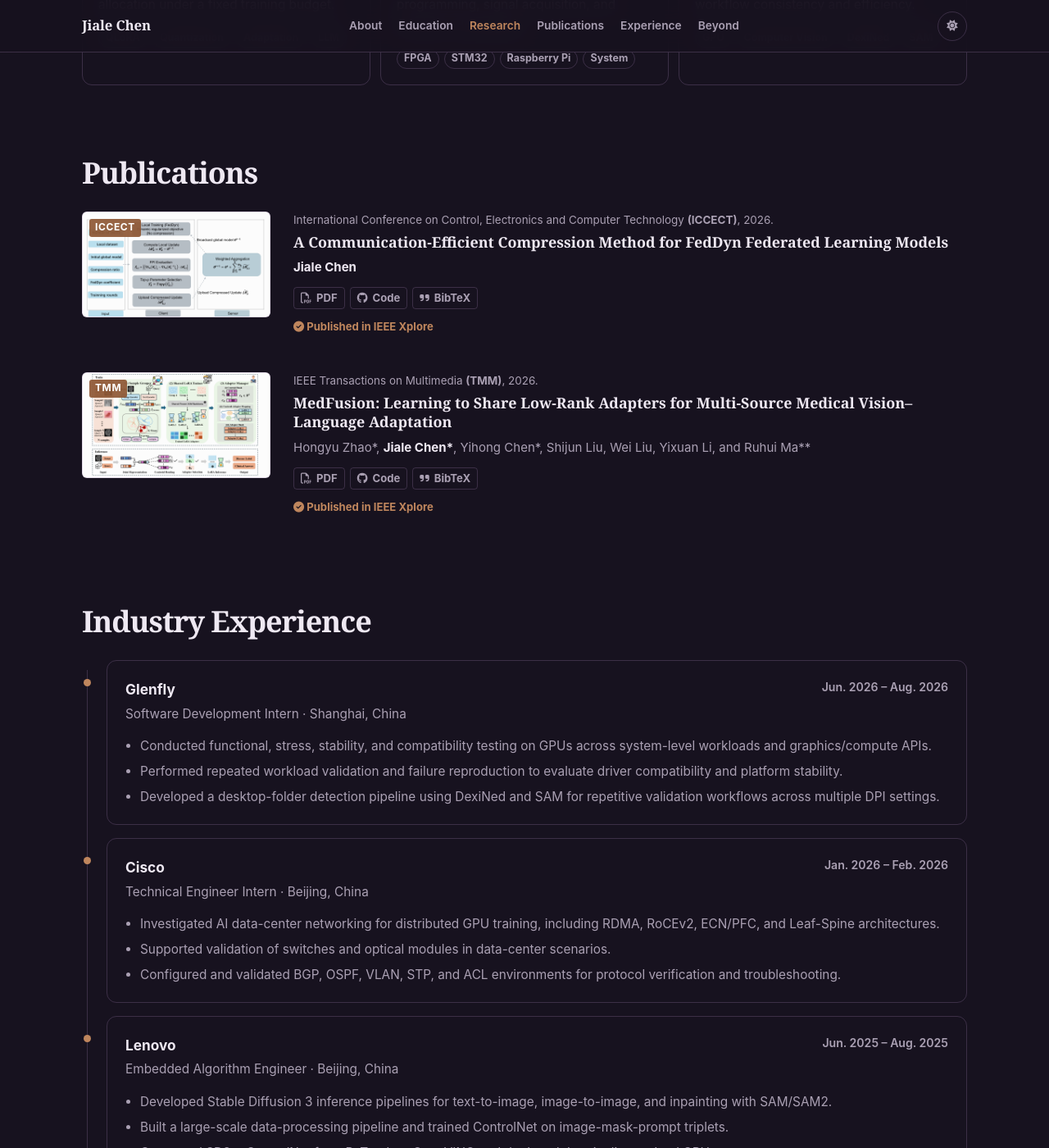
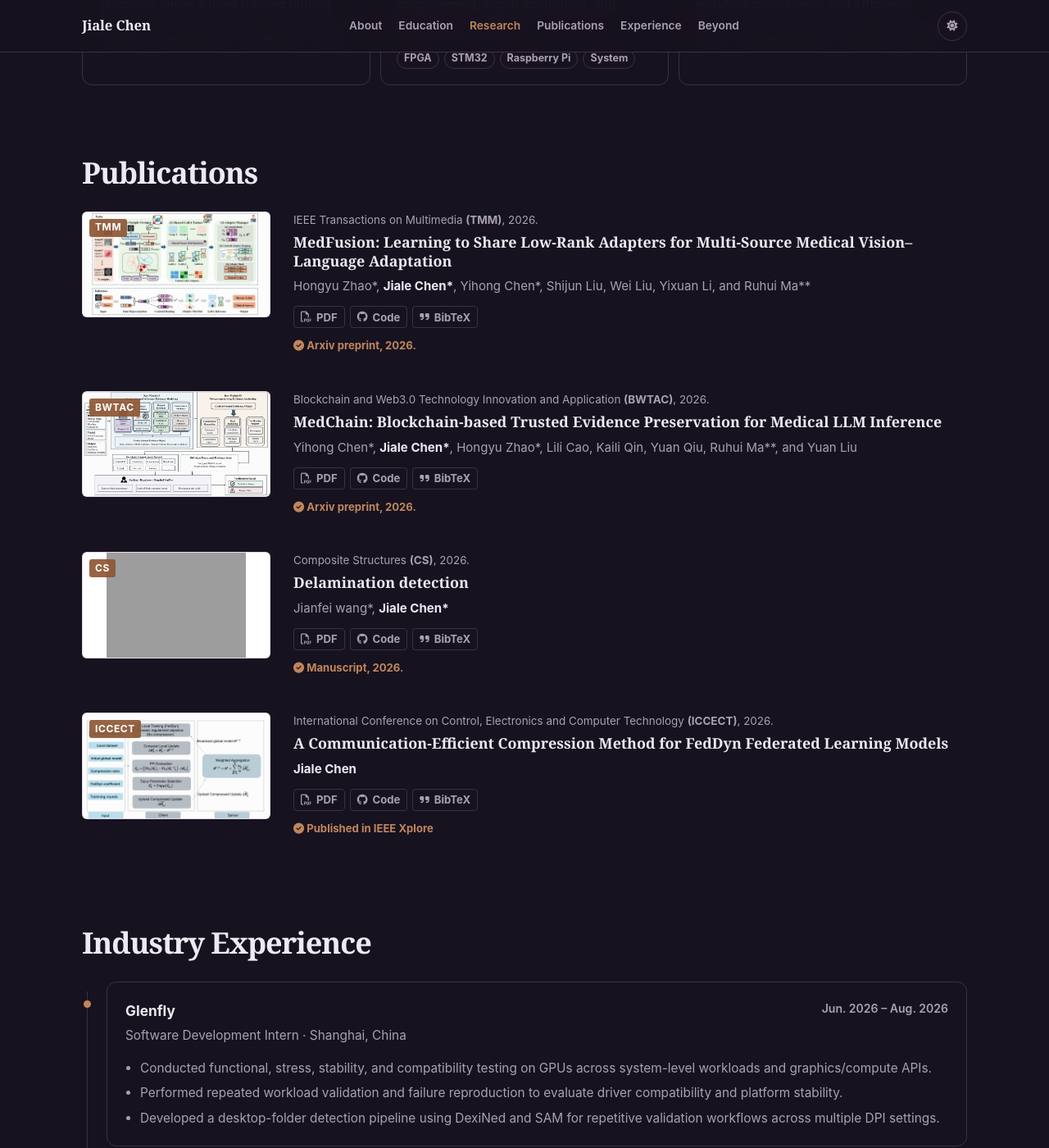
Before and after one commit to Chenjl13/Chenjl13.github.io, a Jekyll site: the page built from index.md, in a window 1280 px wide and 1400 px high, scrolled down 1905 px. Shown: the whole window at 82% size. Built offline with Jekyll 4.4.1, drawn with Linux system fonts in a browser that asks for light colours; nearby versions of some CDN libraries; a style sheet for code colours, icons or effects is not loaded; grey boxes are pictures that could not be loaded.

```diff
--- a/_data/publications.yml
+++ b/_data/publications.yml
@@ -1,4 +1,34 @@
 main:
+  - title: "MedFusion: Learning to Share Low-Rank Adapters for Multi-Source Medical Vision–Language Adaptation"
+    authors: "Hongyu Zhao*, <strong>Jiale Chen*</strong>, Yihong Chen*, Shijun Liu, Wei Liu, Yixuan Li, and Ruhui Ma**"
+    conference_short: "TMM"
+    conference: "IEEE Transactions on Multimedia <strong>(TMM)</strong>, 2026."
+    pdf: /assets/files/ICCECT.pdf
+    code: "https://github.com/Chenjl13/FedDyn-FPI"
+    bibtex: /assets/bib/ICCECT.txt
+    image: /assets/img/MedFusion.png
+    notes: "Arxiv preprint, 2026."
+
+  - title: "MedChain: Blockchain-based Trusted Evidence Preservation for Medical LLM Inference"
+    authors: "Yihong Chen*, <strong>Jiale Chen*</strong>, Hongyu Zhao*, Lili Cao, Kaili Qin, Yuan Qiu, Ruhui Ma**, and Yuan Liu"
+    conference_short: "BWTAC"
+    conference: "Blockchain and Web3.0 Technology Innovation and Application <strong>(BWTAC)</strong>, 2026."
+    pdf: /assets/files/ICCECT.pdf
+    code: "https://github.com/Chenjl13/FedDyn-FPI"
+    bibtex: /assets/bib/ICCECT.txt
+    image: /assets/img/MedChain.png
+    notes: "Arxiv preprint, 2026."
+
+  - title: "Delamination detection"
+    authors: "Jianfei wang*, <strong>Jiale Chen*</strong>"
+    conference_short: "CS"
+    conference: "Composite Structures <strong>(CS)</strong>, 2026."
+    pdf: /assets/files/ICCECT.pdf
+    code: "https://github.com/Chenjl13/FedDyn-FPI"
+    bibtex: /assets/bib/ICCECT.txt
+    image: /assets/img/CS.png
+    notes: "Manuscript, 2026."
+
   - title: "A Communication-Efficient Compression Method for FedDyn Federated Learning Models"
     authors: "<strong>Jiale Chen</strong>"
     conference_short: "ICCECT"
@@ -8,13 +38,3 @@
     bibtex: /assets/bib/ICCECT.txt
     image: /assets/img/ICCECT.png
     notes: "Published in IEEE Xplore"
-
-  - title: "MedFusion: Learning to Share Low-Rank Adapters for Multi-Source Medical Vision–Language Adaptation"
-    authors: "Hongyu Zhao*, <strong>Jiale Chen*</strong>, Yihong Chen*, Shijun Liu, Wei Liu, Yixuan Li, and Ruhui Ma**"
-    conference_short: "TMM"
-    conference: "IEEE Transactions on Multimedia <strong>(TMM)</strong>, 2026."
-    pdf: /assets/files/ICCECT.pdf
-    code: "https://github.com/Chenjl13/FedDyn-FPI"
-    bibtex: /assets/bib/ICCECT.txt
-    image: /assets/img/MedFusion.png
-    notes: "Published in IEEE Xplore"
```
Also changed, not shown: 1 other file.
